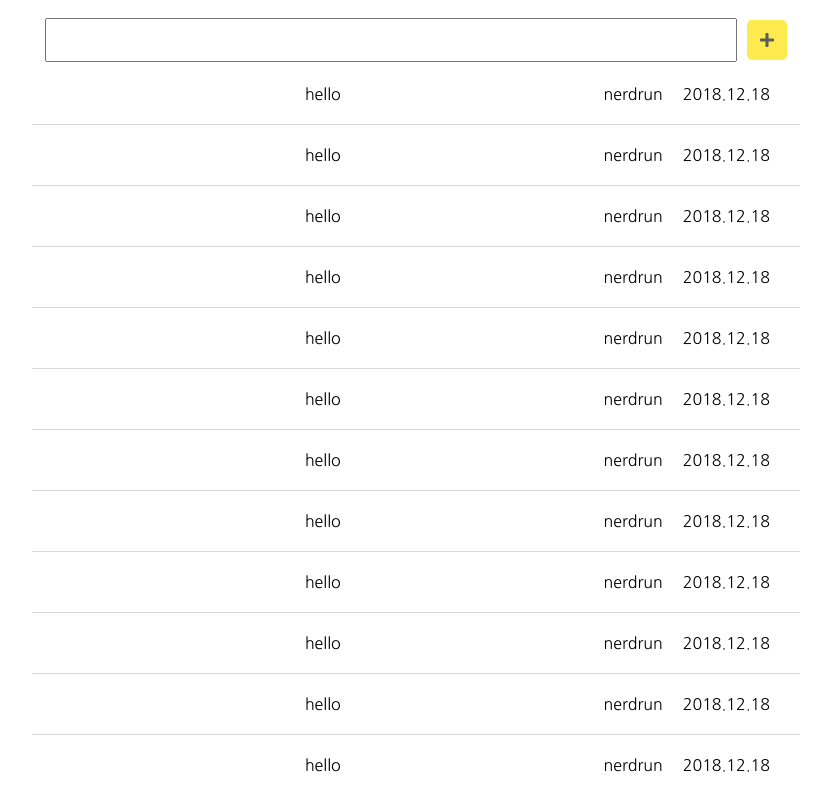
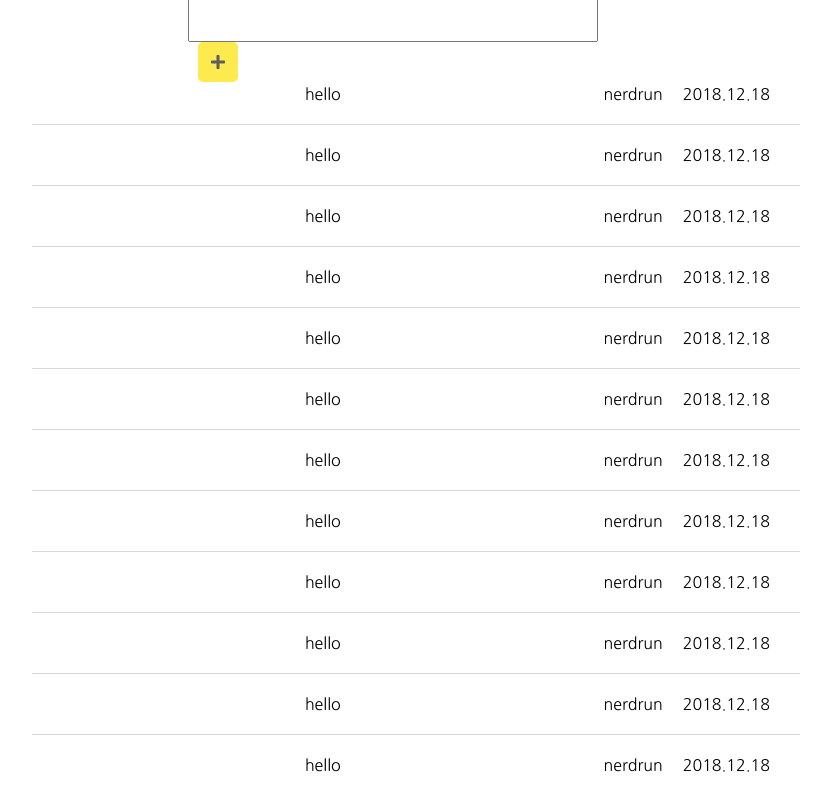
Before and after one commit to catus-io/meer, a Vue app in the folder frontend/: page /task in a window 1280 px wide. Shown: the whole page, without its empty margins (224-1055 px from the left). Built offline with nearby package versions, Linux system fonts and the light colour scheme.

Commit message:
#17 태스크 등록 (제목, 등록날짜) 서버전송 완료

```diff
--- a/frontend/src/spa/task/MeerTaskList.vue
+++ b/frontend/src/spa/task/MeerTaskList.vue
@@ -3,14 +3,16 @@
     <div class="meer-task-list-c">
       <div class="meer-task-input-w">
         <div class="meer-task-input-c">
-          <input type="text" v-model='title' @keyup="checkTitle"/>
-          <button>
-            <font-awesome-icon icon="plus"></font-awesome-icon>
-          </button>
+          <form v-on:submit.prevent="onSubmit">
+            <input type="text" v-model='title' @keyup="checkTitle"/>
+            <button>
+              <font-awesome-icon type="submit" icon="plus"></font-awesome-icon>
+            </button>
+          </form>
         </div>
       </div>
       <div class="meer-task-validation-p">
-        <p>{{validationTitle}}</p>
+        <p>{{validationValue}}</p>
       </div>
       <div class="meer-task-list-p">
         <ul>
@@ -31,16 +33,23 @@ export default {
   data() {
     return {
       title : '',
-      validationTitle : ''
+      validationValue : ''
     }
   },
   methods : {
     checkTitle(){
       let title = this.title
-      if(validation.length(title, 30)) this.validationTitle = ''
+      if(validation.length(title, 30)) this.validationValue = ''
       else {
-        this.validationTitle = '30자 이하로 입렵해주세요.'
+        this.validationValue = '30자 이하로 입렵해주세요.'
       }
+    },
+    onSubmit() {
+      let date = new Date().toLocaleDateString()
+      const baseURI = 'http://localhost:3000';
+      this.$http.post(`${baseURI}/task`, { title: this.title, regDate: date })
+      .then(() => console.log('sever connect OK'))
+      .catch(err => this.validationValue = 'sever not connect')
     }
   }
 
```
Also changed, not shown: 1 other file (tests, documents, lock files or other folders).
